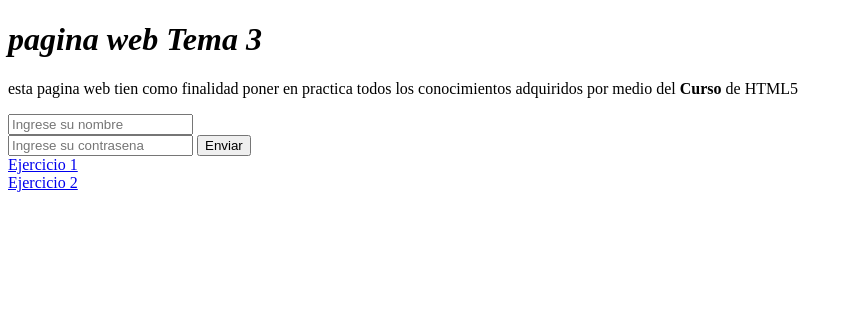
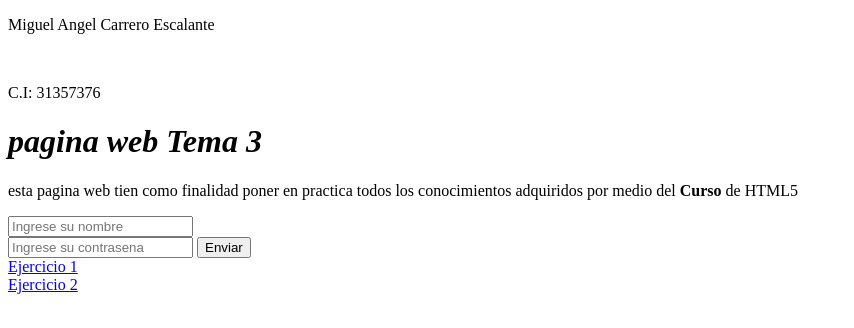
Before and after one commit to Angelwtf79/Computacion2.github.io, a plain HTML site: page index.html in a window 1280 px wide. Shown: the whole page, without its empty margins (0-854 px from the left). Drawn offline with Linux system fonts and the light colour scheme.

Commit message:
Update index.html

```diff
--- a/index.html
+++ b/index.html
@@ -3,6 +3,8 @@
     <head>
 
         <title>Primera pagina web</title>
+        <p>Miguel Angel Carrero Escalante</p><br>
+        <p>C.I: 31357376</p>
 
         <h1><i>pagina web Tema 3</i></h1>
         <p>esta pagina web tien como finalidad poner en practica todos los conocimientos adquiridos por medio del <b>Curso</b> de HTML5 </p>
```
